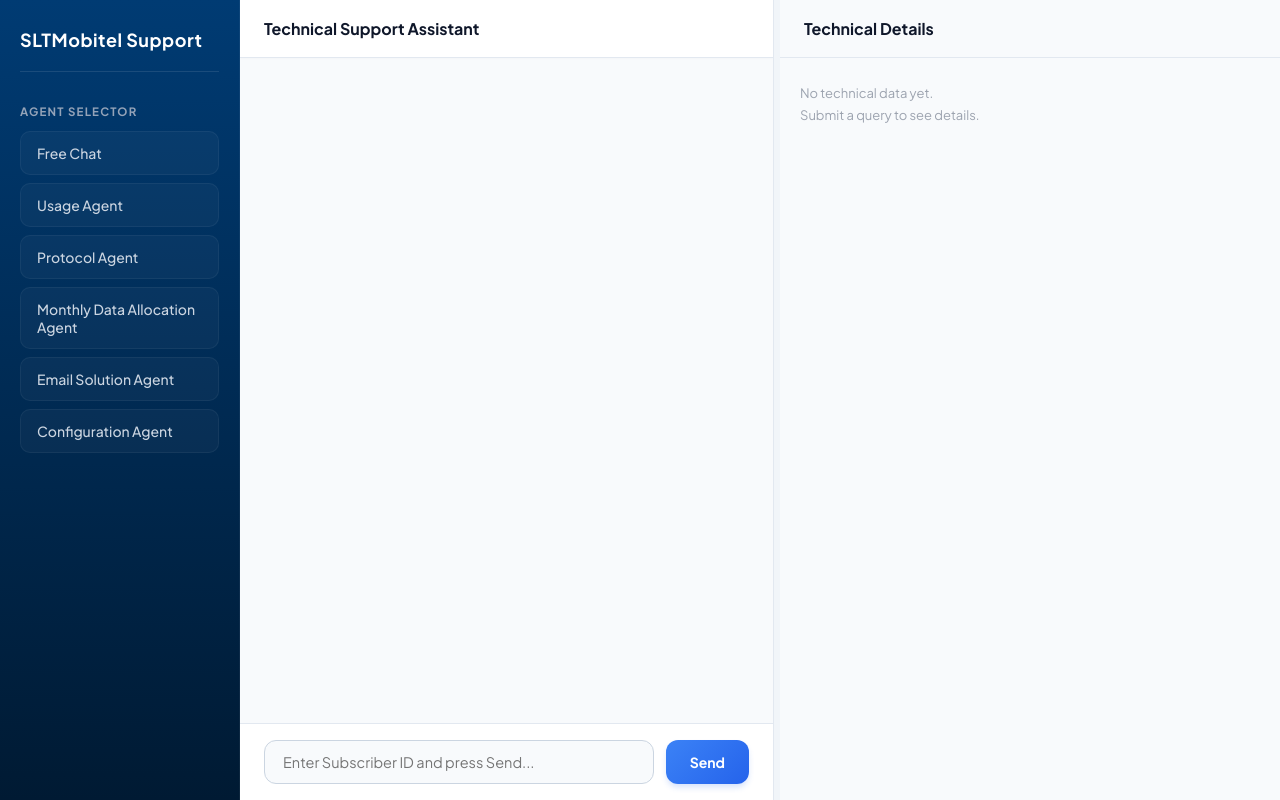
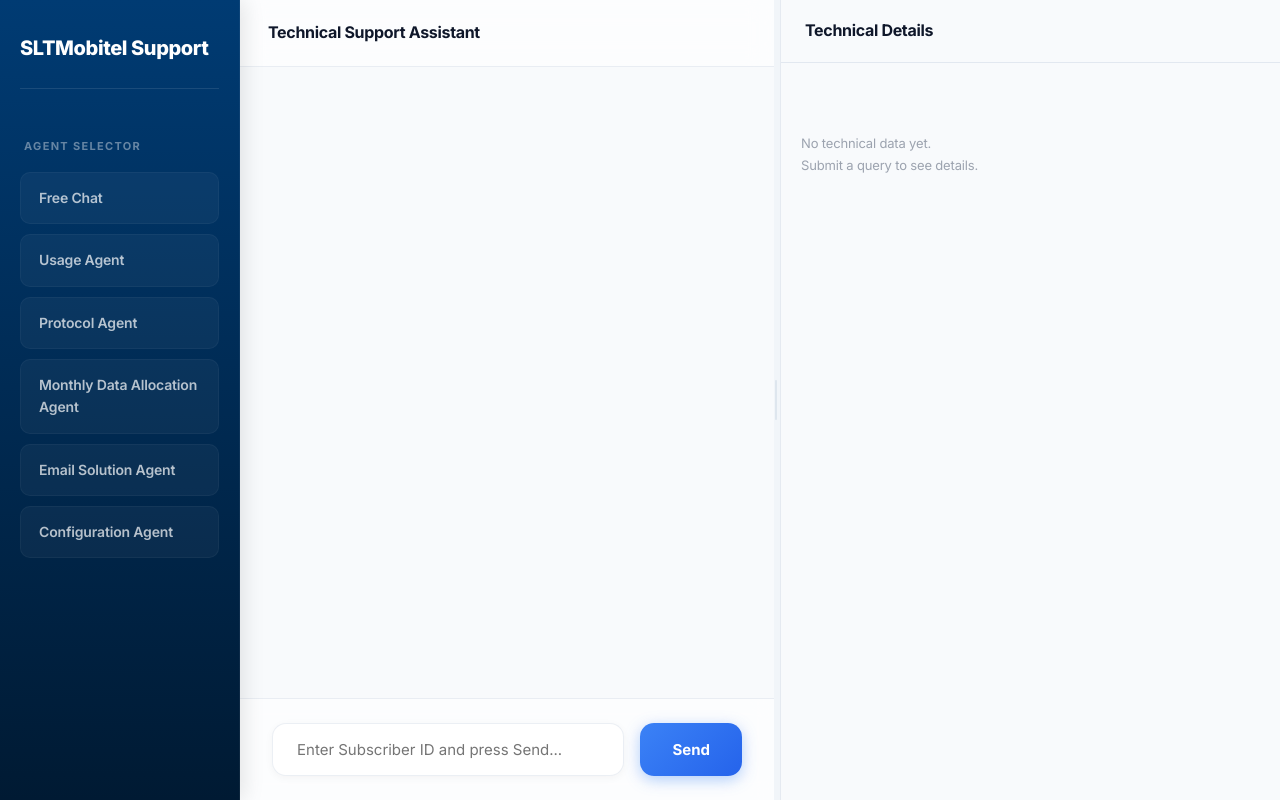
Before and after one commit to kaveeshaDivyanjalee/BackOffice-Support-System, a React (Create React App) app in the folder frontend/: page / in a window 1280 px wide. Built offline with nearby package versions, Linux system fonts and the light colour scheme.

Commit message:
Modernize UI: Premium typography (Inter), refined Technical Dashboard with glowing cards, and improved IPTV data display

```diff
--- a/frontend/src/App.css
+++ b/frontend/src/App.css
@@ -1,16 +1,32 @@
-/* ── Google Font ──────────────────────────────────────────────────────────── */
-@import url('https://fonts.googleapis.com/css2?family=Plus+Jakarta+Sans:wght@400;500;600;700&display=swap');
+@import url('https://fonts.googleapis.com/css2?family=Inter:wght@400;500;600;700;800&display=swap');
 
-/* ── Reset / Global ─────────────────────────────────────────────────────── */
-*, *::before, *::after { box-sizing: border-box; margin: 0; padding: 0; }
+:root {
+  --primary: #3b82f6;
+  --primary-dark: #2563eb;
+  --primary-light: #60a5fa;
+  --primary-glow: rgba(59, 130, 246, 0.4);
+  --slt-dark: #001A33;
+  --slt-blue: #003B73;
+  --bg-main: #f1f5f9;
+  --bg-card: #f8fbff;
+  --text-main: #0f172a;
+  --text-muted: #64748b;
+  --border-subtle: rgba(0, 59, 115, 0.08);
+  --shadow-soft: 0 2px 10px -1px rgba(0, 0, 0, 0.05);
+  --shadow-card: 0 10px 25px -5px rgba(0, 59, 115, 0.05), 0 4px 10px -2px rgba(0, 59, 115, 0.03);
+  --radius-md: 10px;
+  --radius-lg: 14px;
+  --radius-xl: 18px;
+}
 
 body {
-  font-family: 'Plus Jakarta Sans', "Inter", "Segoe UI", Roboto, Arial, sans-serif;
-  background: #f4f7fb;
-  font-size: 14.5px;
-  color: #0f172a;
+  font-family: 'Inter', -apple-system, BlinkMacSystemFont, "Segoe UI", Roboto, sans-serif;
+  background: var(--bg-main);
+  color: var(--text-main);
+  font-size: 15px;
+  line-height: 1.6;
   -webkit-font-smoothing: antialiased;
-  -moz-osx-font-smoothing: grayscale;
+  letter-spacing: -0.011em;
 }
 
 /* ── Layout grid ─────────────────────────────────────────────────────────── */
@@ -19,83 +35,112 @@
   grid-template-columns: 240px 1fr 500px;
   height: 100vh;
   overflow: hidden;
+/* ── Resizer ─────────────────────────────────────────────────────────────── */
+.resizer {
+  width: 4px;
+  background-color: transparent;
+  cursor: col-resize;
+  transition: all 0.2s ease;
+  z-index: 50;
+  position: relative;
 }
 
-/* ── Resizer ─────────────────────────────────────────────────────────────── */
-.resizer {
-  width: 6px;
-  background-color: #f1f5f9;
-  cursor: col-resize;
-  transition: background-color 0.2s ease;
-  z-index: 50;
-  height: 100vh;
+.resizer::after {
+  content: "";
+  position: absolute;
+  left: 50%;
+  top: 50%;
+  transform: translate(-50%, -50%);
+  width: 2px;
+  height: 40px;
+  background: var(--border-subtle);
+  border-radius: 1px;
+  transition: all 0.2s;
 }
 
-.resizer:hover, .resizer:active {
-  background-color: #3b82f6;
+.resizer:hover::after {
+  height: 60px;
+  background: var(--primary);
+  width: 4px;
+}
+
+.resizer:hover {
+  background-color: rgba(59, 130, 246, 0.05);
 }
 
 /* ══════════════════════════════════════════════════════════════════════════
    SIDEBAR
 ══════════════════════════════════════════════════════════════════════════ */
 .sidebar {
-  background: linear-gradient(180deg, #003B73 0%, #001A33 100%);
+  background: linear-gradient(180deg, var(--slt-blue) 0%, var(--slt-dark) 100%);
   color: #e2e8f0;
-  padding: 28px 20px;
+  padding: 32px 20px;
   display: flex;
   flex-direction: column;
   gap: 0;
   overflow-y: auto;
-  border-right: 1px solid rgba(255,255,255,0.05);
+  border-right: 1px solid rgba(255, 255, 255, 0.05);
+  box-shadow: 4px 0 20px rgba(0, 0, 0, 0.1);
+  z-index: 20;
+  scrollbar-width: none; /* Hide scrollbar for Firefox */
+  -ms-overflow-style: none; /* Hide scrollbar for IE/Edge */
+}
+
+.sidebar::-webkit-scrollbar {
+  display: none; /* Hide scrollbar for Chrome/Safari */
 }
 
 .logo {
-  font-size: 18px;
-  font-weight: 700;
+  font-size: 20px;
+  font-weight: 800;
   color: #ffffff;
-  letter-spacing: 0.5px;
-  margin-bottom: 32px;
-  padding-bottom: 20px;
-  border-bottom: 1px solid rgba(255,255,255,0.1);
+  letter-spacing: -0.02em;
+  margin-bottom: 40px;
+  padding-bottom: 24px;
+  border-bottom: 1px solid rgba(255, 255, 255, 0.1);
   display: flex;
   align-items: center;
-  gap: 8px;
+  gap: 10px;
 }
 
 .sidebar h2 {
-  font-size: 11.5px;
+  font-size: 11px;
   font-weight: 700;
   text-transform: uppercase;
-  letter-spacing: 1.2px;
-  color: #94a3b8;
-  margin-bottom: 12px;
+  letter-spacing: 0.12em;
+  color: rgba(255, 255, 255, 0.4);
+  margin-bottom: 16px;
+  padding-left: 4px;
 }
 
 .agent-card {
-  background: rgba(255,255,255,0.03);
-  padding: 12px 16px;
-  margin-bottom: 8px;
-  border-radius: 10px;
+  background: rgba(255, 255, 255, 0.04);
+  padding: 14px 18px;
+  margin-bottom: 10px;
+  border-radius: var(--radius-md);
   cursor: pointer;
-  transition: all 0.2s ease;
+  transition: all 0.25s cubic-bezier(0.4, 0, 0.2, 1);
   font-size: 14px;
-  font-weight: 500;
-  color: #cbd5e1;
-  border: 1px solid rgba(255,255,255,0.05);
+  font-weight: 600;
+  color: rgba(255, 255, 255, 0.7);
+  border: 1px solid rgba(255, 255, 255, 0.04);
 }
 
 .agent-card:hover {
-  background: rgba(255,255,255,0.08);
+  background: rgba(255, 255, 255, 0.08);
   color: #ffffff;
-  transform: translateX(4px);
-  border-color: rgba(255,255,255,0.15);
+  transform: translateX(6px);
+  border-color: rgba(255, 255, 255, 0.1);
 }
 
 .agent-card.selected {
-  background: #3b82f6;
+  background: var(--primary);
   color: #ffffff;
-  border-color: #60a5fa;
-  box-shadow: 0 4px 14px rgba(59, 130, 246, 0.4);
+  border-color: var(--primary-light);
+  box-shadow: 0 4px 20px var(--primary-glow);
+  transform: translateX(4px);
+}
+
 }
 
 /* ══════════════════════════════════════════════════════════════════════════
@@ -104,65 +149,78 @@
 .chat-section {
   display: flex;
   flex-direction: column;
-  background: #ffffff;
+  background: var(--bg-main);
   overflow: hidden;
-  border-right: 1px solid #e2e8f0;
   position: relative;
 }
 
 .chat-header {
-  background: rgba(255,255,255,0.95);
-  backdrop-filter: blur(8px);
-  padding: 18px 24px;
+  background: rgba(255, 255, 255, 0.8);
+  backdrop-filter: blur(12px);
+  -webkit-backdrop-filter: blur(12px);
+  padding: 20px 28px;
   font-size: 16px;
   font-weight: 700;
-  border-bottom: 1px solid #e2e8f0;
-  color: #0f172a;
+  border-bottom: 1px solid var(--border-subtle);
+  color: var(--text-main);
   z-index: 10;
-  box-shadow: 0 1px 2px rgba(0,0,0,0.02);
+  display: flex;
+  align-items: center;
+  gap: 12px;
+  letter-spacing: -0.02em;
 }
 
 .chat-box {
   flex: 1;
-  padding: 24px;
+  padding: 32px 28px;
   overflow-y: auto;
   display: flex;
   flex-direction: column;
-  gap: 16px;
+  gap: 24px;
   background: #f8fafc;
+  scroll-behavior: smooth;
 }
 
 /* ── Messages ──────────────────────────────────────────────────────────── */
 .message {
-  max-width: 80%;
-  padding: 14px 18px;
-  border-radius: 16px;
-  font-size: 14.5px;
+  max-width: 85%;
+  padding: 16px 20px;
+  border-radius: var(--radius-lg);
+  font-size: 15px;
   line-height: 1.6;
   word-break: break-word;
   white-space: pre-wrap;
-  animation: fadeUp 0.3s cubic-bezier(0.16, 1, 0.3, 1) both;
-  box-shadow: 0 2px 4px rgba(0,0,0,0.02);
+  animation: slideUp 0.4s cubic-bezier(0.16, 1, 0.3, 1) both;
+  box-shadow: var(--shadow-soft);
+  position: relative;
 }
 
-@keyframes fadeUp {
-  from { opacity: 0; transform: translateY(10px) scale(0.98); }
-  to   { opacity: 1; transform: translateY(0) scale(1); }
+@keyframes slideUp {
+  from {
+    opacity: 0;
+    transform: translateY(16px);
+  }
+
+  to {
+    opacity: 1;
+    transform: translateY(0);
+  }
 }
 
 .message.user {
-  background: linear-gradient(135deg, #3b82f6 0%, #2563eb 100%);
-  color: #fff;
+  background: linear-gradient(135deg, var(--primary) 0%, var(--primary-dark) 100%);
+  color: #ffffff;
   align-self: flex-end;
   border-bottom-right-radius: 4px;
+  box-shadow: 0 4px 15px var(--primary-glow);
 }
 
 .message.assistant {
-  background: #ffffff;
-  border: 1px solid #e2e8f0;
+  background: var(--bg-card);
+  border: 1px solid var(--border-subtle);
   align-self: flex-start;
   border-bottom-left-radius: 4px;
-  box-shadow: 0 4px 6px -1px rgba(0,0,0,0.02), 0 2px 4px -1px rgba(0,0,0,0.02);
+  box-shadow: var(--shadow-card);
 }
 
 .message.assistant .message-content {
@@ -170,40 +228,68 @@
   color: #0f172a;
 }
 
+.summary-container {
+  display: flex;
+  flex-direction: column;
+  gap: 8px;
+}
+
+.message-line {
+  line-height: 1.5;
+}
+
+.sub-id-highlight {
+  color: #2563eb;
+  background: #eff6ff;
+  padding: 1px 4px;
+  border-radius: 4px;
+  font-family: 'JetBrains Mono', monospace;
+  font-weight: 700;
+}
+
 /* ── Workflow block ────────────────────────────────────────────────────── */
 .workflow-section {
-  margin-top: 12px;
-  padding: 12px 14px;
-  background: #eef2ff;
-  border-left: 3px solid #2563eb;
-  border-radius: 6px;
-  font-size: 12.5px;
-  color: #1e3a8a;
+  margin-top: 16px;
+  padding: 16px;
+  background: #f8fafc;
+  border: 1px solid var(--border-subtle);
+  border-left: 4px solid var(--primary);
+  border-radius: var(--radius-md);
+  font-size: 13px;
+  color: var(--text-muted);
 }
 
 .workflow-section strong {
-  display: block;
-  margin-bottom: 6px;
-  color: #1d4ed8;
+  display: flex;
+  align-items: center;
+  gap: 8px;
+  margin-bottom: 12px;
+  color: var(--text-main);
+  font-weight: 700;
+  font-size: 14px;
 }
 
 /* ── Workflow step: Session Started highlight ─────────────────────────────── */
 .workflow-section li:first-child {
   font-weight: 700;
-  color: #15803d;
+  color: #10b981;
   font-size: 13px;
-  margin-bottom: 2px;
+  margin-bottom: 6px;
+  list-style: none;
 }
 
 .workflow-section ul {
-  margin: 0 0 0 16px;
+  margin: 0;
+  padding: 0;
   display: flex;
   flex-direction: column;
-  gap: 3px;
+  gap: 6px;
 }
 
 .workflow-section li {
-  color: #334155;
+  color: var(--text-muted);
+  list-style: inside disc;
+  padding-left: 4px;
 }
 
 /* ── In-chat Technical Details Toggle ────────────────────────────────────── */
@@ -252,58 +338,213 @@
   border-radius: 50%;
   animation: bounce 1.2s infinite ease-in-out;
 }
-.typing span:nth-child(2) { animation-delay: 0.2s; }
-.typing span:nth-child(3) { animation-delay: 0.4s; }
+
+.typing span:nth-child(2) {
+  animation-delay: 0.2s;
+}
+
+.typing span:nth-child(3) {
+  animation-delay: 0.4s;
+}
 
 @keyframes bounce {
-  0%, 80%, 100% { transform: scale(0.8); opacity: 0.5; }
-  40%           { transform: scale(1.2); opacity: 1; }
+
+  0%,
+  80%,
+  100% {
+    transform: scale(0.8);
+    opacity: 0.5;
+  }
+
+  40% {
+    transform: scale(1.2);
+    opacity: 1;
+  }
+}
+
+/* ══════════════════════════════════════════════════════════════════════════
+   TECHNICAL DASHBOARD (RIGHT PANEL)
+══════════════════════════════════════════════════════════════════════════ */
+.tech-panel {
+  background: #f8fafc;
+  display: flex;
+  flex-direction: column;
+  overflow-y: auto;
+  padding: 32px 28px;
+  gap: 32px;
+  border-left: 1px solid var(--border-subtle);
+}
+
+.tech-panel h3 {
+  font-size: 20px;
+  font-weight: 800;
+  color: var(--text-main);
+  letter-spacing: -0.02em;
+  margin-bottom: 8px;
+}
+
+.tech-dashboard h4 {
+  font-size: 11px;
+  font-weight: 800;
+  text-transform: uppercase;
+  letter-spacing: 0.1em;
+  color: var(--text-muted);
+  margin: 32px 0 16px 0;
+  border-bottom: 2px solid var(--border-subtle);
+  padding-bottom: 8px;
+}
+
+.tech-dashboard h4:first-child {
+  margin-top: 0;
+}
+
+.tech-group {
+  background: var(--bg-card);
+  border-radius: var(--radius-lg);
+  padding: 24px;
+  box-shadow: var(--shadow-card);
+  border: 1px solid var(--border-subtle);
+  border-top: 4px solid var(--primary-light);
+  margin-bottom: 24px;
+  transition: transform 0.25s cubic-bezier(0.4, 0, 0.2, 1), box-shadow 0.25s ease;
+  overflow: hidden;
+}
+
+.tech-group:hover {
+  transform: translateY(-4px);
+  box-shadow: 0 12px 25px -5px rgba(0, 0, 0, 0.1), 0 0 15px var(--primary-glow);
+  border-top-color: var(--primary);
+}
+
+.tech-group h5 {
+  font-size: 13px;
+  font-weight: 800;
+  color: var(--primary-dark);
+  text-transform: uppercase;
+  letter-spacing: 0.05em;
+  margin-bottom: 20px;
+  display: flex;
+  align-items: center;
+  gap: 10px;
+  padding-bottom: 12px;
+  border-bottom: 1px solid var(--border-subtle);
+}
+
+.tech-item {
+  margin-bottom: 18px;
+  display: flex;
+  flex-direction: column;
+  gap: 8px;
+}
+
+.tech-item:last-child {
+  margin-bottom: 0;
+}
+
+.tech-item .label {
+  font-size: 12px;
+  font-weight: 600;
+  color: #475569;
+}
+
+.value-row {
+  display: flex;
+  flex-direction: column;
+  align-items: flex-start;
+  gap: 4px;
+  background: rgba(255, 255, 255, 0.6);
+  padding: 10px 14px;
+  border-radius: 8px;
+  border: 1px solid var(--border-subtle);
+  margin-bottom: 8px;
+  transition: all 0.2s;
+  width: 100%;
+}
+
+.value-row:hover {
+  background: rgba(0, 0, 0, 0.04);
+  border-color: rgba(0, 0, 0, 0.1);
+}
+
+.value-prefix {
+  font-size: 10px;
+  font-weight: 800;
+  color: var(--text-muted);
+  text-transform: uppercase;
+  letter-spacing: 0.05em;
+}
+
+.value-text {
+  font-size: 13.5px;
+  font-weight: 600;
+  word-break: break-word;
+  color: var(--text-main);
+}
+
+/* ── Specific row layouts for multi-values ── */
+.tech-item.multi-row .value {
+  display: flex;
+  flex-direction: column;
+  gap: 8px;
 }
 
 /* ── Chat Input ─────────────────────────────────────────────────────────── */
 .chat-input {
   display: flex;
-  padding: 16px 24px;
-  border-top: 1px solid #e2e8f0;
-  background: #ffffff;
-  gap: 12px;
+  padding: 24px 32px;
+  border-top: 1px solid var(--border-subtle);
+  background: rgba(255, 255, 255, 0.8);
+  backdrop-filter: blur(10px);
+  gap: 16px;
 }
 
 .chat-input input {
   flex: 1;
-  padding: 12px 18px;
-  border-radius: 12px;
-  border: 1px solid #cbd5e1;
+  padding: 16px 24px;
+  border-radius: var(--radius-lg);
+  border: 1px solid var(--border-subtle);
   outline: none;
-  font-size: 14.5px;
+  font-size: 15px;
   font-family: inherit;
-  transition: all 0.2s;
-  background: #f8fafc;
+  transition: all 0.3s cubic-bezier(0.4, 0, 0.2, 1);
+  background: #ffffff;
+  box-shadow: var(--shadow-soft);
 }
 
 .chat-input input:focus {
-  border-color: #3b82f6;
+  border-color: var(--primary);
   background: #ffffff;
-  box-shadow: 0 0 0 3px rgba(59, 130, 246, 0.1);
+  box-shadow: 0 0 0 4px rgba(59, 130, 246, 0.15);
 }
 
 .chat-input button {
-  padding: 12px 24px;
-  background: linear-gradient(135deg, #3b82f6 0%, #2563eb 100%);
+  padding: 0 32px;
+  background: linear-gradient(135deg, var(--primary) 0%, var(--primary-dark) 100%);
   color: #fff;
   border: none;
-  border-radius: 12px;
+  border-radius: var(--radius-lg);
   cursor: pointer;
   font-weight: 700;
-  font-size: 14px;
+  font-size: 15px;
   font-family: inherit;
-  transition: all 0.2s;
-  box-shadow: 0 4px 6px -1px rgba(37, 99, 235, 0.2);
+  transition: all 0.3s cubic-bezier(0.4, 0, 0.2, 1);
+  box-shadow: 0 4px 15px var(--primary-glow);
 }
 
 .chat-input button:hover {
   transform: translateY(-2px);
-  box-shadow: 0 6px 12px -2px rgba(37, 99, 235, 0.3);
+  box-shadow: 0 6px 20px var(--primary-glow);
+  background: linear-gradient(135deg, var(--primary-light) 0%, var(--primary) 100%);
+}
+
+.chat-input button:active {
+  transform: translateY(0);
+}
+
+.chat-input button:disabled {
+  background: #cbd5e1;
+  box-shadow: none;
+  cursor: not-allowed;
 }
 
 /* ══════════════════════════════════════════════════════════════════════════
@@ -320,7 +561,7 @@
 .tech-panel h3 {
   position: sticky;
   top: 0;
-  background: rgba(248,250,252,0.95);
+  background: rgba(248, 250, 252, 0.95);
   backdrop-filter: blur(8px);
   z-index: 10;
   margin: 0;
@@ -361,12 +602,12 @@
   border: 1px solid #e2e8f0;
   border-radius: 10px;
   padding: 16px;
-  box-shadow: 0 4px 6px -1px rgba(0,0,0,0.02), 0 2px 4px -1px rgba(0,0,0,0.02);
+  box-shadow: 0 4px 6px -1px rgba(0, 0, 0, 0.02), 0 2px 4px -1px rgba(0, 0, 0, 0.02);
   transition: box-shadow 0.2s ease, transform 0.2s ease;
 }
 
 .tech-group:hover {
-  box-shadow: 0 10px 15px -3px rgba(0,0,0,0.04), 0 4px 6px -2px rgba(0,0,0,0.02);
+  box-shadow: 0 10px 15px -3px rgba(0, 0, 0, 0.04), 0 4px 6px -2px rgba(0, 0, 0, 0.02);
   transform: translateY(-1px);
 }
 
@@ -456,7 +697,9 @@
   transition: background 0.15s;
 }
 
-.tech-row:hover { background: #f8fafc; }
+.tech-row:hover {
+  background: #f8fafc;
+}
 
 .tech-key {
   font-weight: 600;
@@ -474,23 +717,47 @@
 }
 
 /* ── Status Badge colours ────────────────────────────────────────────────── */
-.badge-green {
-  color: #15803d;
-  font-weight: 600;
+.status-success {
+  color: #059669;
+  font-weight: 800;
+  background: #ecfdf5;
+  padding: 2px 8px;
+  border-radius: 6px;
+  font-size: 12px;
+  text-transform: uppercase;
+  letter-spacing: 0.02em;
 }
 
-.badge-red {
+.status-failed {
   color: #dc2626;
-  font-weight: 600;
+  font-weight: 800;
+  background: #fef2f2;
+  padding: 2px 8px;
+  border-radius: 6px;
+  font-size: 12px;
+  text-transform: uppercase;
+  letter-spacing: 0.02em;
+}
+
+.status-warning {
+  color: #d97706;
+  font-weight: 800;
+  background: #fffbeb;
+  padding: 2px 8px;
+  border-radius: 6px;
+  font-size: 12px;
+  text-transform: uppercase;
+  letter-spacing: 0.02em;
 }
 
 .badge-grey {
-  color: #6b7280;
-  font-style: italic;
-}
-
-.badge-blue {
-  color: #1d4ed8;
+  background: #f1f5f9;
+  color: #64748b;
+  font-weight: 700;
+  padding: 2px 8px;
+  border-radius: 6px;
+  font-size: 11px;
+  text-transform: uppercase;
 }
 
 /* ── Empty state ──────────────────────────────────────────────────────────── */
@@ -507,7 +774,7 @@
 .modal {
   position: fixed;
   inset: 0;
-  background: rgba(0,0,0,0.45);
+  background: rgba(0, 0, 0, 0.45);
   display: flex;
   justify-content: center;
   align-items: center;
@@ -516,8 +783,13 @@
 }
 
 @keyframes fadeIn {
-  from { opacity: 0; }
-  to   { opacity: 1; }
+  from {
+    opacity: 0;
+  }
+
+  to {
+    opacity: 1;
+  }
 }
 
 .modal-content {
@@ -525,13 +797,20 @@
   padding: 28px 26px;
   width: 420px;
   border-radius: 14px;
-  box-shadow: 0 20px 60px rgba(0,0,0,0.2);
+  box-shadow: 0 20px 60px rgba(0, 0, 0, 0.2);
   animation: slideUp 0.2s ease;
 }
 
 @keyframes slideUp {
-  from { opacity: 0; transform: translateY(16px); }
-  to   { opacity: 1; transform: translateY(0); }
+  from {
+    opacity: 0;
+    transform: translateY(16px);
+  }
+
+  to {
+    opacity: 1;
+    transform: translateY(0);
+  }
 }
 
 .modal-content h3 {
@@ -619,7 +898,9 @@
   transition: background 0.2s;
 }
 
-.cancel-btn:hover { background: #e2e8f0; }
+.cancel-btn:hover {
+  background: #e2e8f0;
+}
 
 /* ══════════════════════════════════════════════════════════════════════════
    RESPONSIVE
@@ -628,6 +909,7 @@
   .container {
     grid-template-columns: 200px 1fr;
   }
+
   .tech-panel {
     grid-column: 1 / -1;
     border-top: 1px solid #e5e7eb;
```
Also changed, not shown: frontend/src/App.js (+53 -13 lines), 1 other file (tests, documents, lock files or other folders).
